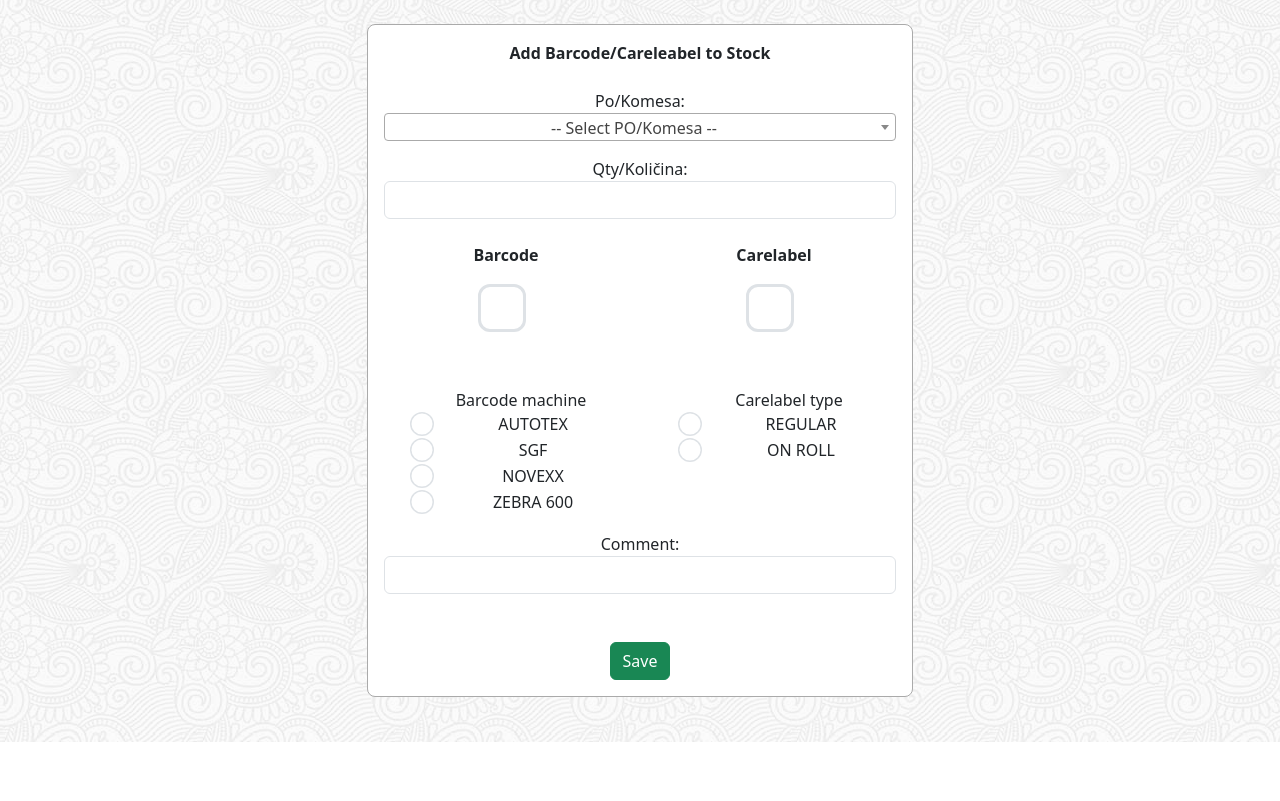
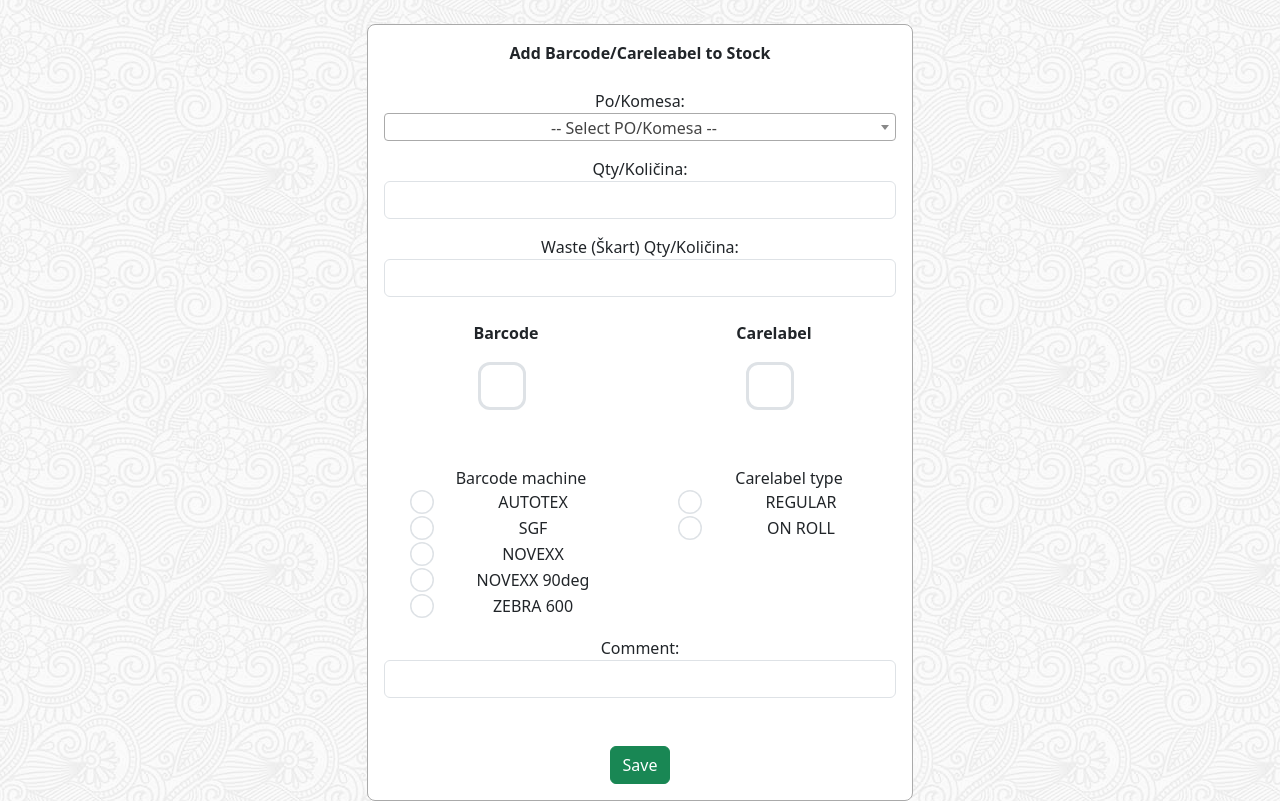
Before and after one commit to satmari/preparation, a Django app: page /preparation/add_to_stock/ in a window 1280 px wide. Shown: the part 58-859 px from the top of the page. Before the commit the page ends 800 px from the top, so only its background shows below. Run offline with Django 5.2, Linux system fonts and the light colour scheme; data that the repository does not hold is empty; some libraries are stand-ins or nearby versions.

Commit message:
2025.10.16 novexx 90deg and waste qty

```diff
--- a/core/models.py
+++ b/core/models.py
@@ -77,6 +77,7 @@
     machine = models.TextField(null=True, blank=True)
     created_at = models.DateTimeField(auto_now_add=True)
     updated_at = models.DateTimeField(auto_now=True)
+    qty_waste = models.IntegerField(null=True, blank=True)
 
     class Meta:
         db_table = 'barcode_stocks'
--- a/preparation/templates/preparation/add_to_stock.html
+++ b/preparation/templates/preparation/add_to_stock.html
@@ -49,6 +49,11 @@
                         <input type="number" name="qty" class="form-control" min="1" required>
                     </div>
 
+                    <div class="panel-body mt-3">
+                        <label id="qty_waste">Waste (Škart) Qty/Količina:</label>
+                        <input type="number" name="qty_waste" class="form-control" min="0">
+                    </div>
+
                     <div class="panel-body mt-4">
                         <div class="row">
 
@@ -77,6 +82,10 @@
                                     <div class="form-check">
                                         <input type="radio" class="form-check-input larger-radio" name="machine" value="NOVEXX" id="novexx">
                                         <label class="form-check-label" for="novexx">NOVEXX</label>
+                                    </div>
+                                    <div class="form-check">
+                                        <input type="radio" class="form-check-input larger-radio" name="machine" value="NOVEXX 90deg" id="novexx 90deg">
+                                        <label class="form-check-label" for="novexx 90deg">NOVEXX 90deg</label>
                                     </div>
                                     <div class="form-check">
                                         <input type="radio" class="form-check-input larger-radio" name="machine" value="ZEBRA 600" id="zebra600">
--- a/preparation/views.py
+++ b/preparation/views.py
@@ -631,6 +631,7 @@
         machine = request.POST.get('machine')
         machine_c = request.POST.get('machine_c')
         comment = request.POST.get('comment', '')
+        qty_waste = int(request.POST.get('qty_waste') or 0)
 
         # Validate required fields
         if not po_num or len(po_num) < 6 or len(po_num) > 7:
@@ -663,7 +664,8 @@
                         qty=qty,
                         type="new",
                         comment=comment,
-                        machine=machine
+                        machine=machine,
+                        qty_waste=qty_waste
                     )
                     success_msg += "BarcodeStocks uspesno snimljen. <br>"  # Append the success message
                 except Exception as e:
```
Also changed, not shown: core/migrations/0003_barcodestocks.py, core/migrations/0017_barcodestocks_qty_waste.py (added).
